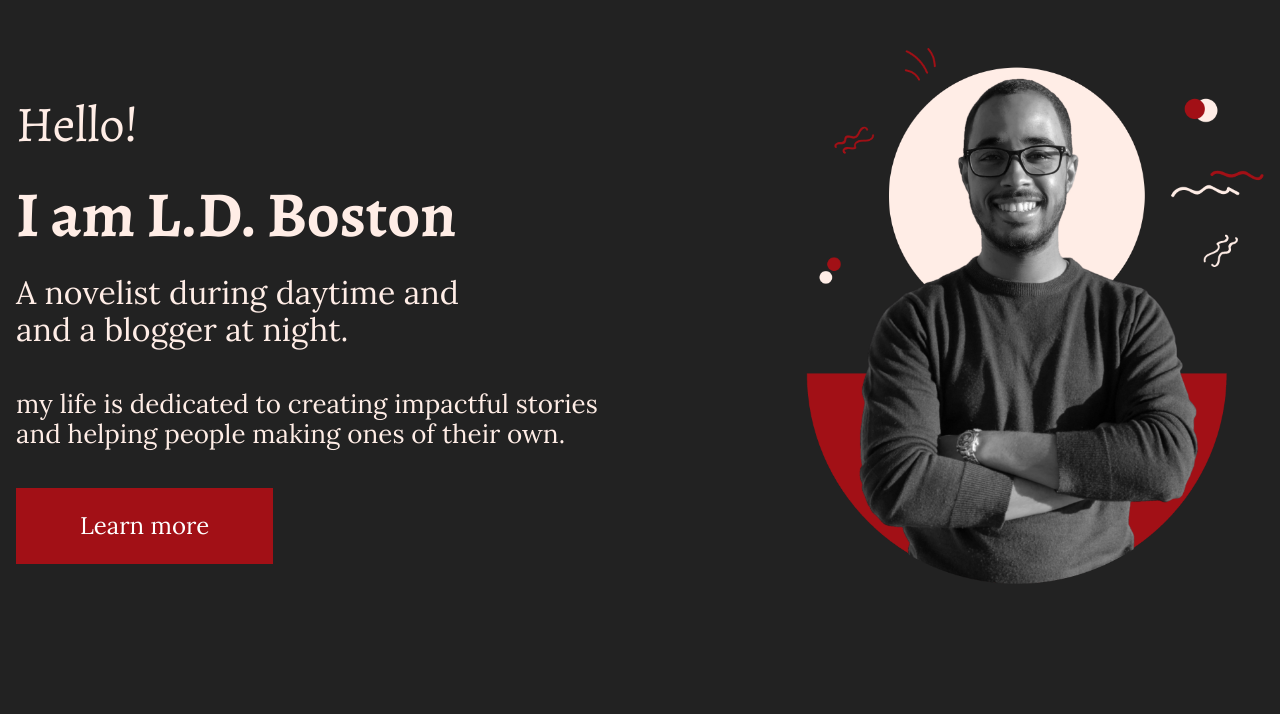
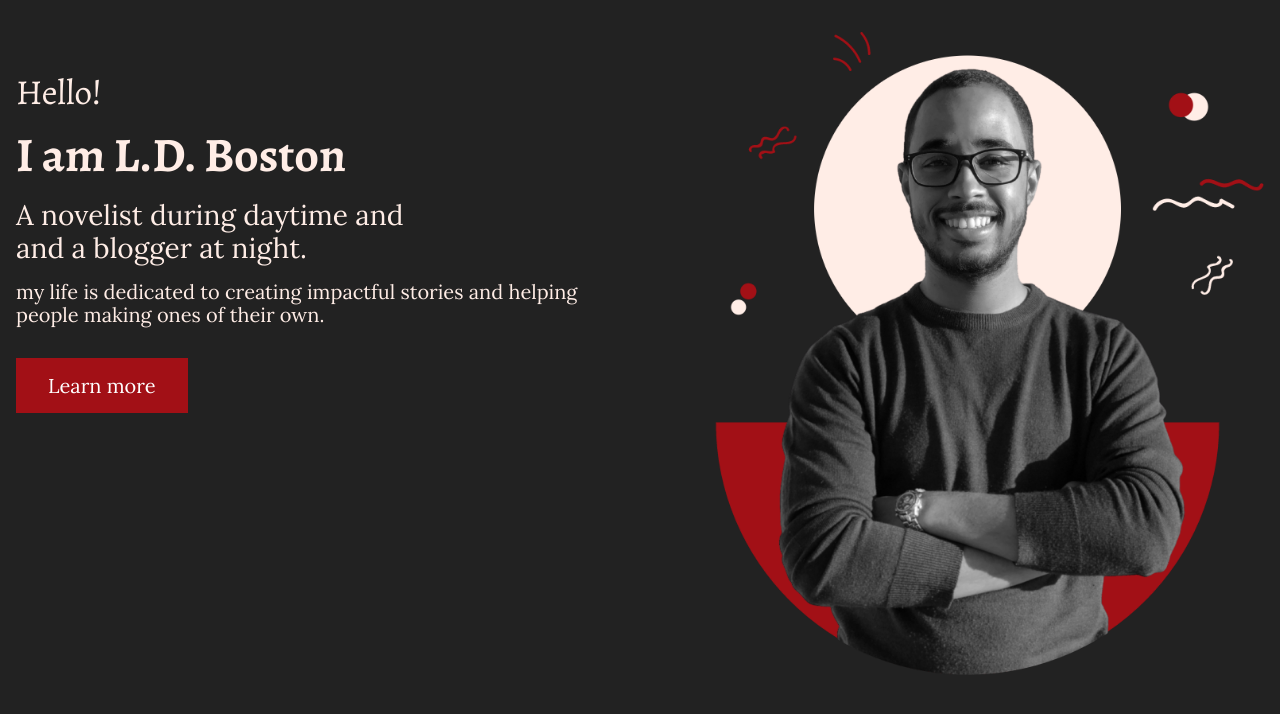
Before and after one commit to LokmaneDaoudi/L.D.Bsoton, a Nuxt app: page / in a window 1280 px wide. Shown: the top 714 px of the page. Built offline with nearby package versions, Linux system fonts and the light colour scheme.

Commit message:
added breakpoints utils

```diff
--- /dev/null
+++ b/assets/styles/primeflex/_functions.scss
@@ -0,0 +1,9 @@
+@function breakpoint-min($name, $breakpoints: $breakpoints) {
+  $min: map-get($breakpoints, $name);
+  @return if($min != 0, $min, null);
+}
+
+@function breakpoint-max($name, $breakpoints: $breakpoints) {
+  $max: map-get($breakpoints, $name);
+  @return if($max and $max > 0, $max - 0.02, null);
+}
--- a/assets/styles/primeflex/_mixins.scss
+++ b/assets/styles/primeflex/_mixins.scss
@@ -155,3 +155,51 @@
     }
   }
 }
+
+//
+// Media of at least the minimum breakpoint width. No query for the smallest breakpoint.
+// Makes the @content apply to the given breakpoint and wider.
+@mixin media-breakpoint-up($name, $breakpoints: $breakpoints) {
+  $min: breakpoint-min($name, $breakpoints);
+  @if $min {
+    @media (min-width: $min) {
+      @content;
+    }
+  } @else {
+    @content;
+  }
+}
+
+// Media of at most the maximum breakpoint width. No query for the largest breakpoint.
+// Makes the @content apply to the given breakpoint and narrower.
+@mixin media-breakpoint-down($name, $breakpoints: $breakpoints) {
+  $max: breakpoint-max($name, $breakpoints);
+  @if $max {
+    @media (max-width: $max) {
+      @content;
+    }
+  } @else {
+    @content;
+  }
+}
+
+// Media that spans multiple breakpoint widths.
+// Makes the @content apply between the min and max breakpoints
+@mixin media-breakpoint-between($lower, $upper, $breakpoints: $breakpoints) {
+  $min: breakpoint-min($lower, $breakpoints);
+  $max: breakpoint-max($upper, $breakpoints);
+
+  @if $min != null and $max != null {
+    @media (min-width: $min) and (max-width: $max) {
+      @content;
+    }
+  } @else if $max == null {
+    @include media-breakpoint-up($lower, $breakpoints) {
+      @content;
+    }
+  } @else if $min == null {
+    @include media-breakpoint-down($upper, $breakpoints) {
+      @content;
+    }
+  }
+}
--- a/assets/styles/primeflex/_variables.scss
+++ b/assets/styles/primeflex/_variables.scss
@@ -1,20 +1,21 @@
-$separator:"\\:" !default;
+$separator: '\\:' !default;
 
-$sm:576px !default;
-$md:768px !default;
-$lg:992px !default;
-$xl:1200px !default;
-$gutter:.5rem !default;
+$sm: 576px !default;
+$md: 768px !default;
+$lg: 992px !default;
+$xl: 1400px !default;
+$gutter: 0.5rem !default;
 
 $fieldMargin: 1rem !default;
-$fieldLabelMargin: .5rem !default;
-$helperTextMargin: .25rem !default;
+$fieldLabelMargin: 0.5rem !default;
+$helperTextMargin: 0.25rem !default;
 
-$spacer:1rem !default;
+$spacer: 1rem !default;
 
 $breakpoints: (
-  'sm': 576px,
-  'md': 768px,
-  'lg': 992px,
-  'xl': 1200px
-);
+  xs: 0,
+  sm: 576px,
+  md: 768px,
+  lg: 992px,
+  xl: 1400px,
+) !default;
--- a/nuxt.config.ts
+++ b/nuxt.config.ts
@@ -6,8 +6,11 @@ export default defineNuxtConfig({
     css: {
       preprocessorOptions: {
         scss: {
-          additionalData:
-            '@import "@/assets/styles/primeflex/_variables.scss";',
+          additionalData: `
+            @import "@/assets/styles/primeflex/_variables.scss";
+            @import "@/assets/styles/primeflex/_functions.scss";
+            @import "@/assets/styles/primeflex/_mixins.scss";
+          `,
         },
       },
     },
```
